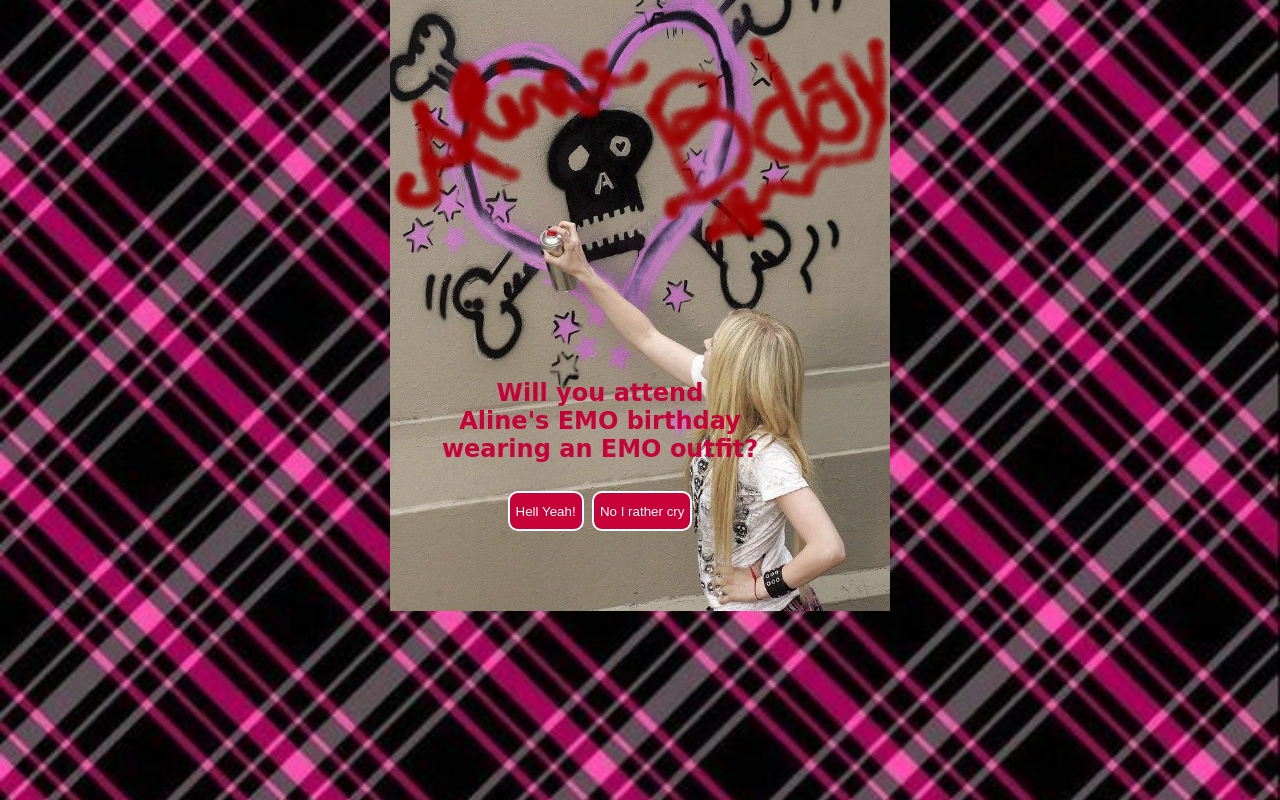
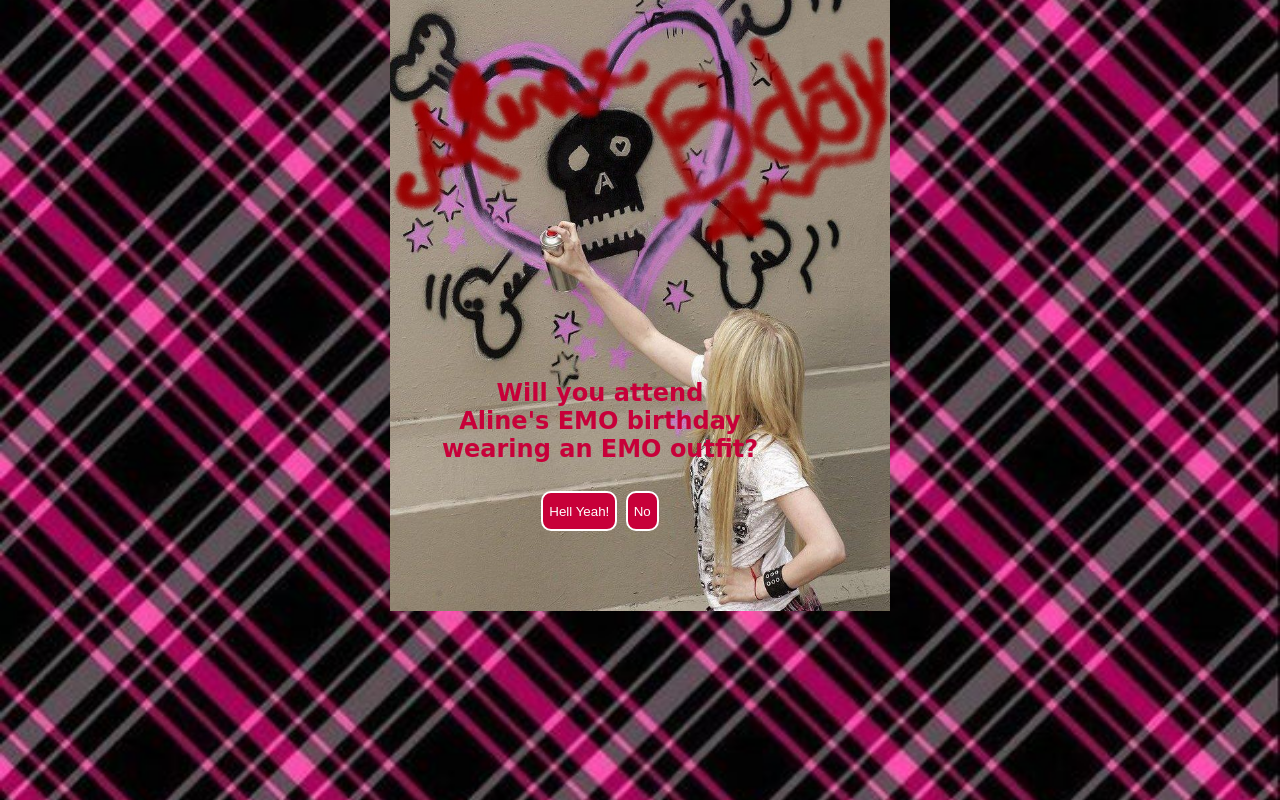
Before and after one commit to Alinoker/emo-birthday, a plain HTML site: page botaoFujao/bday.html in a window 1280 px wide. Drawn offline with Linux system fonts and the light colour scheme.

Commit message:
I changed the yes-no button

```diff
--- a/botaoFujao/bday.html
+++ b/botaoFujao/bday.html
@@ -73,7 +73,7 @@
             wearing an EMO outfit? <br><br>
 
             <button id="Yes">Hell Yeah! </button>
-            <button id="No"> No I rather cry</button>
+            <button id="No"> No </button>
         </div>
     </div>
 
```
